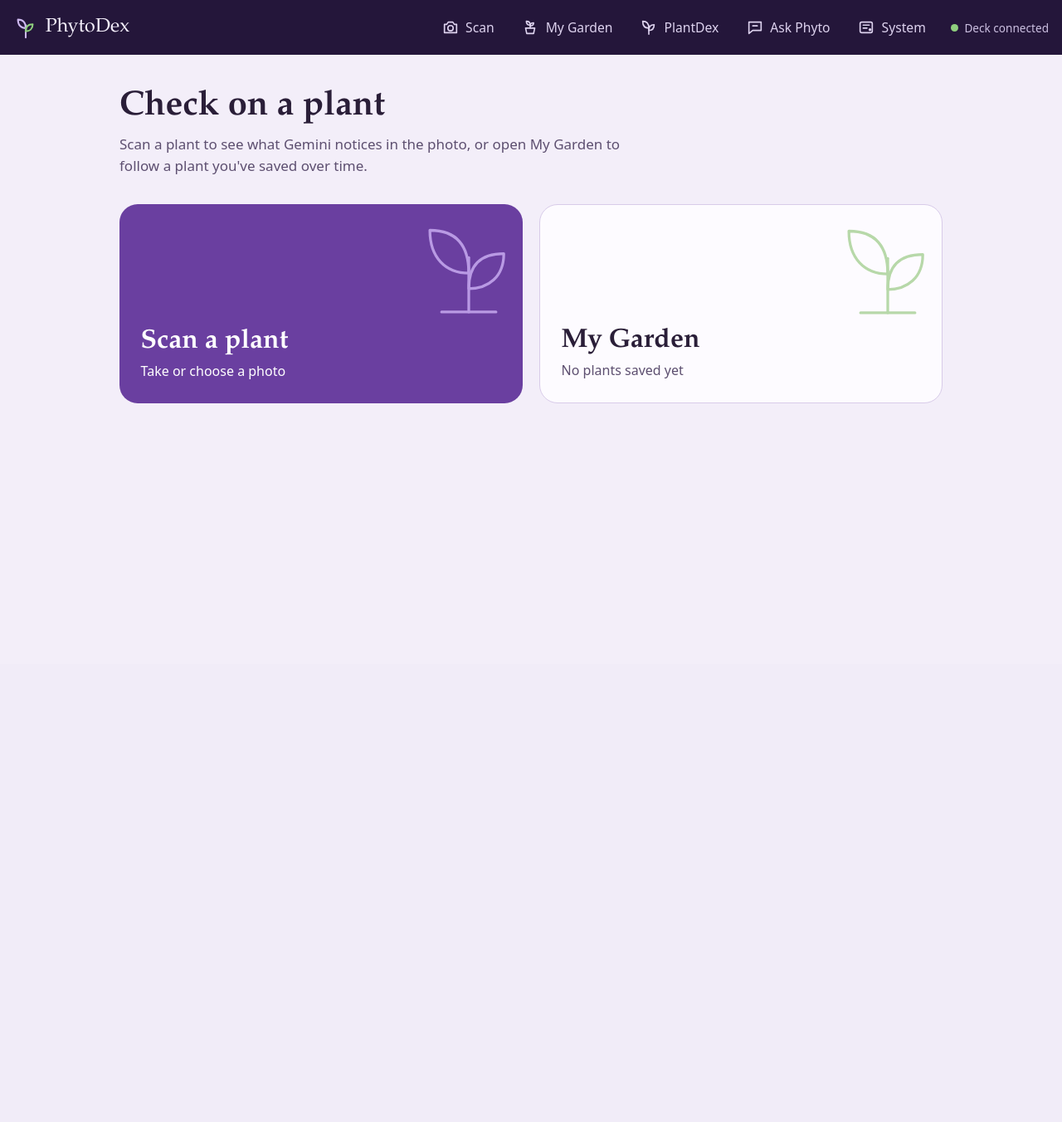
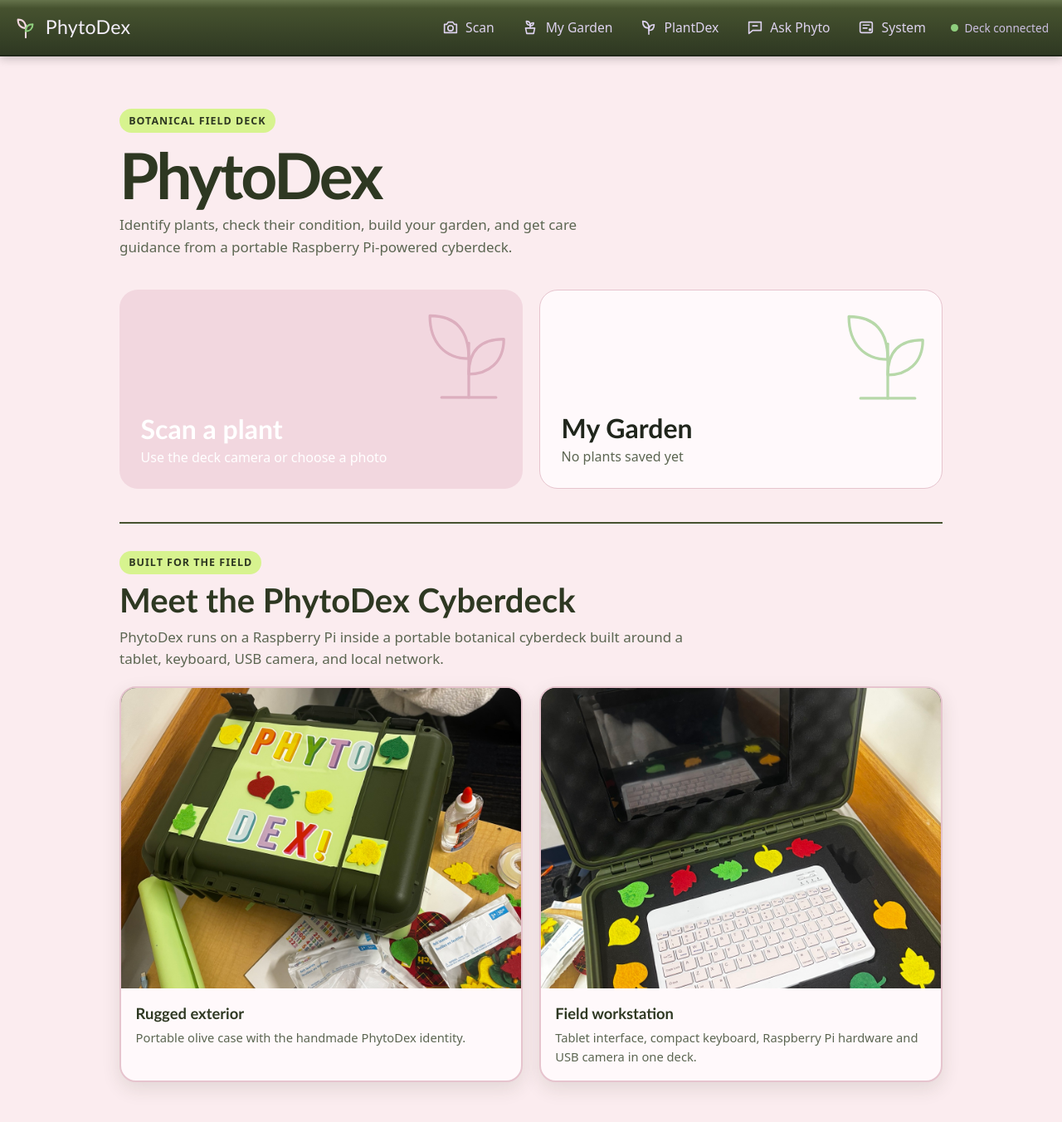
Before and after one commit to cnaraysingh05/PhytoDex, a Flask app: page / in a window 1280 px wide. Shown: the whole page at 83% size. Before the commit the page ends 486 px from the top, so only its background shows below. Run offline with Flask 3, Linux system fonts and the light colour scheme; data that the repository does not hold is empty.

Commit message:
feat: redesign UI to match physical cyberdeck

```diff
--- a/static/css/phytodex.css
+++ b/static/css/phytodex.css
@@ -3,30 +3,70 @@
    Only fonts already on the device are used, so the UI works offline. */
 
 :root {
-  --nightshade: #24163a;   /* deck frame */
-  --nightshade-2: #34224f;
-  --iris: #6a3fa0;         /* primary actions */
-  --iris-deep: #4f2d7d;
-  --iris-soft: #e6dcf4;
-  --lilac: #f3eef9;        /* page */
-  --sheet: #fdfbff;        /* specimen sheet */
-  --vein: #d8cbe9;         /* borders */
-  --ink: #2a1e38;
-  --ink-soft: #5d4f70;
-  --petal: #cdb8ef;        /* light accent on dark frame */
+  /* ---------- Physical cyberdeck palette ---------- */
+  --deck-olive: #46522f;
+  --deck-olive-dark: #2e3822;
+  --deck-olive-light: #65734b;
 
-  --healthy: #2f6b2a;   --healthy-bg: #e3f0dc;
-  --attention: #8a5a0b; --attention-bg: #fbeed2;
-  --concerning: #9c2f4f; --concerning-bg: #f8dfe7;
-  --unknown: #5f566b;   --unknown-bg: #ebe7f0;
-  --danger: #9c2f4f;
+  --foam: #171917;
+  --foam-soft: #242824;
 
-  --serif: "Iowan Old Style", "Palatino Linotype", Palatino, "Book Antiqua", "URW Palladio L", P052, Georgia, serif;
-  --sans: system-ui, -apple-system, "Segoe UI", Roboto, "Noto Sans", "Helvetica Neue", Arial, sans-serif;
+  --lime: #d7f38f;
+  --lime-soft: #edf8c8;
+  --lime-deep: #a9ce52;
 
-  --radius-sm: 8px;
-  --radius: 14px;
-  --tap: 52px;             /* minimum touch target */
+  --paper: #fbecef;
+  --sheet: #fff9fb;
+  --line: #e6c4ce;
+
+  --ink: #20261c;
+  --ink-soft: #5c6652;
+
+  --leaf-green: #2f7d32;
+  --leaf-green-deep: #215b24;
+
+  --felt-yellow: #ffd60a;
+  --felt-red: #e63946;
+  --felt-orange: #ff8f00;
+
+  /* ---------- Functional status colors ---------- */
+  --healthy: #2f7d32;
+  --healthy-bg: #e4f2da;
+
+  --attention: #8a6500;
+  --attention-bg: #fff3c7;
+
+  --concerning: #a7323d;
+  --concerning-bg: #f8dde0;
+
+  --unknown: #646861;
+  --unknown-bg: #e8e9e4;
+
+  --danger: #a7323d;
+
+  /* ---------- Typography ---------- */
+  --display: "Arial Rounded MT Bold", "Trebuchet MS", system-ui, sans-serif;
+  --sans: system-ui, -apple-system, "Segoe UI", Roboto, "Noto Sans",
+          "Helvetica Neue", Arial, sans-serif;
+
+  /*
+   * Temporary compatibility aliases.
+   * Existing screens still reference the old purple-era variable names.
+   * We will remove these gradually as each screen is redesigned.
+   */
+  --nightshade: var(--deck-olive-dark);
+  --nightshade-2: var(--deck-olive);
+  --iris: #f2d7df;
+  --iris-deep: #9d526a;
+  --iris-soft: #fbecef;
+  --lilac: #fbecef;
+  --vein: #e6c4ce;
+  --petal: #f2d7df;
+  --serif: var(--display);
+
+  --radius-sm: 10px;
+  --radius: 16px;
+  --tap: 52px;
   --page: 64rem;
   --nav-h: 68px;
 }
@@ -147,7 +187,7 @@ h3 { font-size: 1rem; margin: 0 0 .35rem; }
 .choice strong { font-family: var(--serif); font-size: 2rem; font-weight: 600; line-height: 1.1; }
 .choice span { font-size: 1rem; }
 .choice-scan { background: var(--iris); color: #fff; }
-.choice-scan svg.choice-art { stroke: #b99ae4; }
+.choice-scan svg.choice-art { stroke: #dcaebe; }
 .choice-scan:hover { background: var(--iris-deep); }
 .choice-garden { background: var(--sheet); color: var(--ink); border: 1.5px solid var(--vein); }
 .choice-garden svg.choice-art { stroke: #b7d8a9; }
@@ -253,10 +293,10 @@ h3 { font-size: 1rem; margin: 0 0 .35rem; }
   .plant-card .nick { font-size: 1.2rem; }
 }
 .placeholder { width: 100%; height: 100%; display: grid; place-items: center; }
-.placeholder svg { width: 38%; max-width: 80px; fill: none; stroke: #a58bcd; stroke-width: 1.4; stroke-linecap: round; stroke-linejoin: round; }
+.placeholder svg { width: 38%; max-width: 80px; fill: none; stroke: #c8879c; stroke-width: 1.4; stroke-linecap: round; stroke-linejoin: round; }
 
 .empty-state { text-align: center; max-width: 30rem; margin: 2.5rem auto; padding: 2.2rem 1.5rem; background: var(--sheet); border: 1.5px dashed var(--vein); border-radius: 22px; }
-.empty-state svg { width: 84px; height: 84px; margin: 0 auto 1rem; fill: none; stroke: #a58bcd; stroke-width: 1.4; stroke-linecap: round; stroke-linejoin: round; }
+.empty-state svg { width: 84px; height: 84px; margin: 0 auto 1rem; fill: none; stroke: #c8879c; stroke-width: 1.4; stroke-linecap: round; stroke-linejoin: round; }
 .empty-state h2 { margin-bottom: .4rem; }
 .empty-state p { color: var(--ink-soft); margin: 0 0 1.4rem; }
 
@@ -690,3 +730,201 @@ h3 { font-size: 1rem; margin: 0 0 .35rem; }
 .deck-camera-controls {
   margin-top: .75rem;
 }
+
+/* ============================================================
+   Cyberdeck visual layer
+   ============================================================ */
+
+/* The camera sits visually inside the black foam interior. */
+.viewfinder,
+.deck-camera-preview-frame {
+  background: var(--foam);
+}
+
+/* Lime framing corners echo the green exterior panel. */
+.viewfinder::before,
+.viewfinder::after {
+  border-color: var(--lime);
+}
+
+/* Rugged physical shell treatment for the main navigation frame. */
+.deck-bar {
+  background:
+    linear-gradient(
+      180deg,
+      var(--deck-olive-light) 0%,
+      var(--deck-olive) 15%,
+      var(--deck-olive-dark) 100%
+    );
+  border-bottom: 2px solid #202819;
+  box-shadow: 0 3px 10px rgb(23 25 23 / 22%);
+}
+
+/* Warm paper body instead of lavender. */
+body {
+  background: var(--paper);
+}
+
+/* Cards should resemble the light physical panel / keyboard surfaces. */
+.label-card,
+.save-panel,
+.compare,
+.scan-entry,
+.plantdex-search,
+.system-panel,
+.ask-panel,
+.progress,
+.empty-state {
+  background: var(--sheet);
+}
+
+/* ---------- Keyboard-pink cyberdeck accents ---------- */
+
+.btn-primary {
+  background: #f2d7df;
+  color: var(--deck-olive-dark);
+  border-color: #dcaebe;
+}
+
+.btn-primary:hover {
+  background: #eac6d1;
+  color: var(--deck-olive-dark);
+}
+
+.btn-secondary {
+  background: var(--sheet);
+  color: var(--deck-olive-dark);
+  border-color: #e6c4ce;
+}
+
+.btn-secondary:hover {
+  background: #fbecef;
+  border-color: #dcaebe;
+}
+
+a {
+  color: #7f4055;
+}
+
+.field input:focus,
+.field select:focus,
+.field textarea:focus {
+  border-color: #d79caf;
+  outline-color: #f2d7df;
+}
+
+.deck-nav a[aria-current="page"] {
+  background: #f2d7df;
+  color: var(--deck-olive-dark);
+}
+
+.viewfinder,
+.deck-camera-preview-frame {
+  background: var(--foam);
+}
+
+/* ============================================================
+   Physical cyberdeck showcase
+   ============================================================ */
+
+.cyberdeck-home-intro {
+  position: relative;
+  padding: 1.4rem 0 .4rem;
+}
+
+.cyberdeck-home-intro h1 {
+  font-family: var(--display);
+  font-size: clamp(2.6rem, 8vw, 4.8rem);
+  font-weight: 800;
+  letter-spacing: -.04em;
+  color: var(--deck-olive-dark);
+  margin-bottom: .35rem;
+}
+
+.cyberdeck-kicker {
+  display: inline-flex;
+  align-items: center;
+  width: fit-content;
+  margin-bottom: .45rem;
+  padding: .28rem .7rem;
+  border-radius: 999px;
+  background: var(--lime);
+  color: var(--deck-olive-dark);
+  font-size: .78rem;
+  font-weight: 800;
+  letter-spacing: .08em;
+  text-transform: uppercase;
+}
+
+.cyberdeck-showcase {
+  margin-top: 2.5rem;
+  padding-top: 2rem;
+  border-top: 2px solid var(--deck-olive);
+}
+
+.cyberdeck-showcase-head {
+  max-width: 43rem;
+  margin-bottom: 1.25rem;
+}
+
+.cyberdeck-showcase-head h2 {
+  font-family: var(--display);
+  font-size: clamp(1.8rem, 4vw, 2.5rem);
+  color: var(--deck-olive-dark);
+  margin-bottom: .45rem;
+}
+
+.cyberdeck-showcase-head p {
+  margin: 0;
+  color: var(--ink-soft);
+}
+
+.cyberdeck-photo-grid {
+  display: grid;
+  grid-template-columns: repeat(2, minmax(0, 1fr));
+  gap: 1.2rem;
+}
+
+.cyberdeck-photo-card {
+  margin: 0;
+  overflow: hidden;
+  background: var(--sheet);
+  border: 2px solid #e6c4ce;
+  border-radius: 20px;
+  box-shadow: 0 8px 22px rgb(46 56 34 / 12%);
+}
+
+.cyberdeck-photo-card img {
+  width: 100%;
+  aspect-ratio: 4 / 3;
+  object-fit: cover;
+  background: var(--foam);
+}
+
+.cyberdeck-photo-card figcaption {
+  display: grid;
+  gap: .2rem;
+  padding: 1rem 1.1rem 1.1rem;
+}
+
+.cyberdeck-photo-card figcaption strong {
+  font-family: var(--display);
+  font-size: 1.15rem;
+  color: var(--deck-olive-dark);
+}
+
+.cyberdeck-photo-card figcaption span {
+  font-size: .92rem;
+  color: var(--ink-soft);
+}
+
+
+
+
+
+
+@media (max-width: 700px) {
+  .cyberdeck-photo-grid {
+    grid-template-columns: 1fr;
+  }
+}
--- a/static/js/app.js
+++ b/static/js/app.js
@@ -233,19 +233,99 @@ async function uploadStep(prepared, attempt) {
 
 async function homeView(ctx) {
   ctx.title("");
+
   const gardenLine = el("span", { text: "Follow saved plants over time" });
+
+  const hardwareGallery = el("section", {
+    class: "cyberdeck-showcase",
+    "aria-labelledby": "cyberdeck-showcase-title",
+  },
+    el("div", { class: "cyberdeck-showcase-head" },
+      el("span", { class: "cyberdeck-kicker", text: "Built for the field" }),
+      el("h2", {
+        id: "cyberdeck-showcase-title",
+        text: "Meet the PhytoDex Cyberdeck",
+      }),
+      el("p", {
+        text: "PhytoDex runs on a Raspberry Pi inside a portable botanical cyberdeck built around a tablet, keyboard, USB camera, and local network.",
+      })
+    ),
+
+    el("div", { class: "cyberdeck-photo-grid" },
+
+      el("figure", { class: "cyberdeck-photo-card" },
+        el("img", {
+          src: "/static/img/cyberdeck/phytodex-cyberdeck-closed.jpg",
+          alt: "Closed olive-green PhytoDex cyberdeck decorated with colorful PhytoDex lettering and felt leaves",
+          loading: "lazy",
+          decoding: "async",
+        }),
+        el("figcaption", {},
+          el("strong", { text: "Rugged exterior" }),
+          el("span", {
+            text: "Portable olive case with the handmade PhytoDex identity.",
+          })
+        )
+      ),
+
+      el("figure", { class: "cyberdeck-photo-card" },
+        el("img", {
+          src: "/static/img/cyberdeck/phytodex-cyberdeck-open.jpg",
+          alt: "Open PhytoDex cyberdeck showing the mounted tablet, compact keyboard, black foam and colorful felt leaves",
+          loading: "lazy",
+          decoding: "async",
+        }),
+        el("figcaption", {},
+          el("strong", { text: "Field workstation" }),
+          el("span", {
+            text: "Tablet interface, compact keyboard, Raspberry Pi hardware and USB camera in one deck.",
+          })
+        )
+      )
+    ),
+
+  );
+
   ctx.show(
-    el("section", { class: "home-intro" },
-      el("h1", { text: "Check on a plant" }),
-      el("p", { text: "Scan a plant to see what Gemini notices in the photo, or open My Garden to follow a plant you've saved over time." })),
+    el("section", { class: "home-intro cyberdeck-home-intro" },
+      el("span", { class: "cyberdeck-kicker", text: "Botanical field deck" }),
+      el("h1", { text: "PhytoDex" }),
+      el("p", {
+        text: "Identify plants, check their condition, build your garden, and get care guidance from a portable Raspberry Pi-powered cyberdeck.",
+      })
+    ),
+
     el("div", { class: "choices" },
-      el("a", { class: "choice choice-scan", href: "/scan", "data-link": true },
-        icon("sprout", "choice-art"), el("strong", { text: "Scan a plant" }), el("span", { text: "Take or choose a photo" })),
-      el("a", { class: "choice choice-garden", href: "/garden", "data-link": true },
-        icon("sprout", "choice-art"), el("strong", { text: "My Garden" }), gardenLine)));
+      el("a", {
+        class: "choice choice-scan",
+        href: "/scan",
+        "data-link": true,
+      },
+        icon("sprout", "choice-art"),
+        el("strong", { text: "Scan a plant" }),
+        el("span", { text: "Use the deck camera or choose a photo" })
+      ),
+
+      el("a", {
+        class: "choice choice-garden",
+        href: "/garden",
+        "data-link": true,
+      },
+        icon("sprout", "choice-art"),
+        el("strong", { text: "My Garden" }),
+        gardenLine
+      )
+    ),
+
+    hardwareGallery
+  );
+
   try {
     const garden = await api.garden();
-    gardenLine.textContent = garden.length ? `${garden.length} saved ${garden.length === 1 ? "plant" : "plants"}` : "No plants saved yet";
+
+    gardenLine.textContent = garden.length
+      ? `${garden.length} saved ${garden.length === 1 ? "plant" : "plants"}`
+      : "No plants saved yet";
   } catch {
     // The rest of the home screen still works; the deck status shows the problem.
   }
```
Also changed, not shown: static/img/cyberdeck/phytodex-cyberdeck-closed.jpg (added), static/img/cyberdeck/phytodex-cyberdeck-open.jpg (added).
